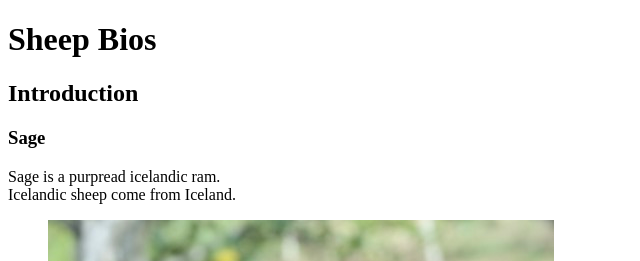
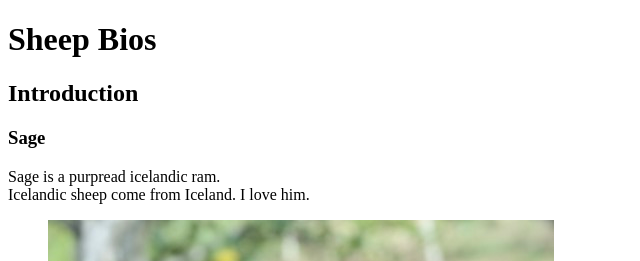
Before and after one commit to therootsixtyfour/htmlfirstgo, a plain HTML site: page index.html in a window 1280 px wide. Shown: the top 261 px of the page, 0-640 px from the left. Drawn offline with Linux system fonts and the light colour scheme.

Commit message:
add text to photo caption

```diff
--- a/index.html
+++ b/index.html
@@ -18,7 +18,7 @@
         Sage is a purpread icelandic ram.
       </article>
       <aside class="">
-        Icelandic sheep come from Iceland.
+        Icelandic sheep come from Iceland. I love him.
       </aside>
     </section>
     <figure>
```
